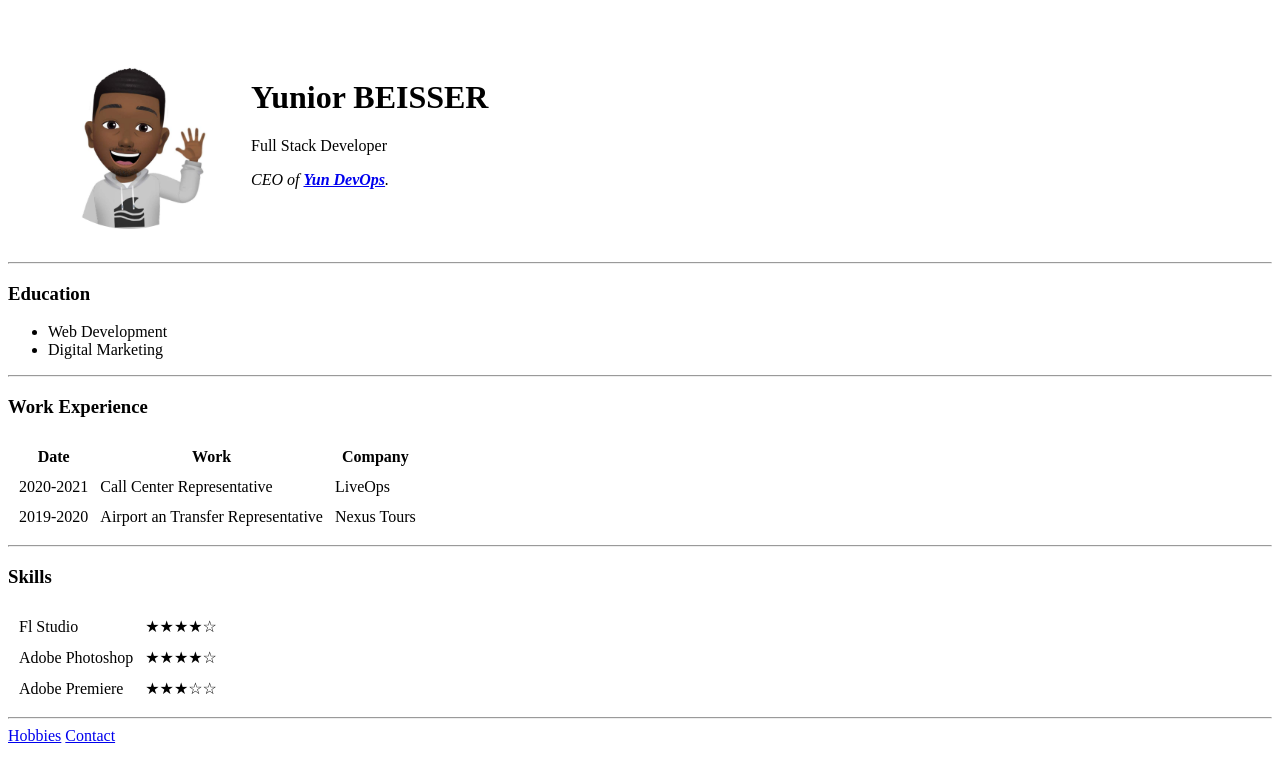
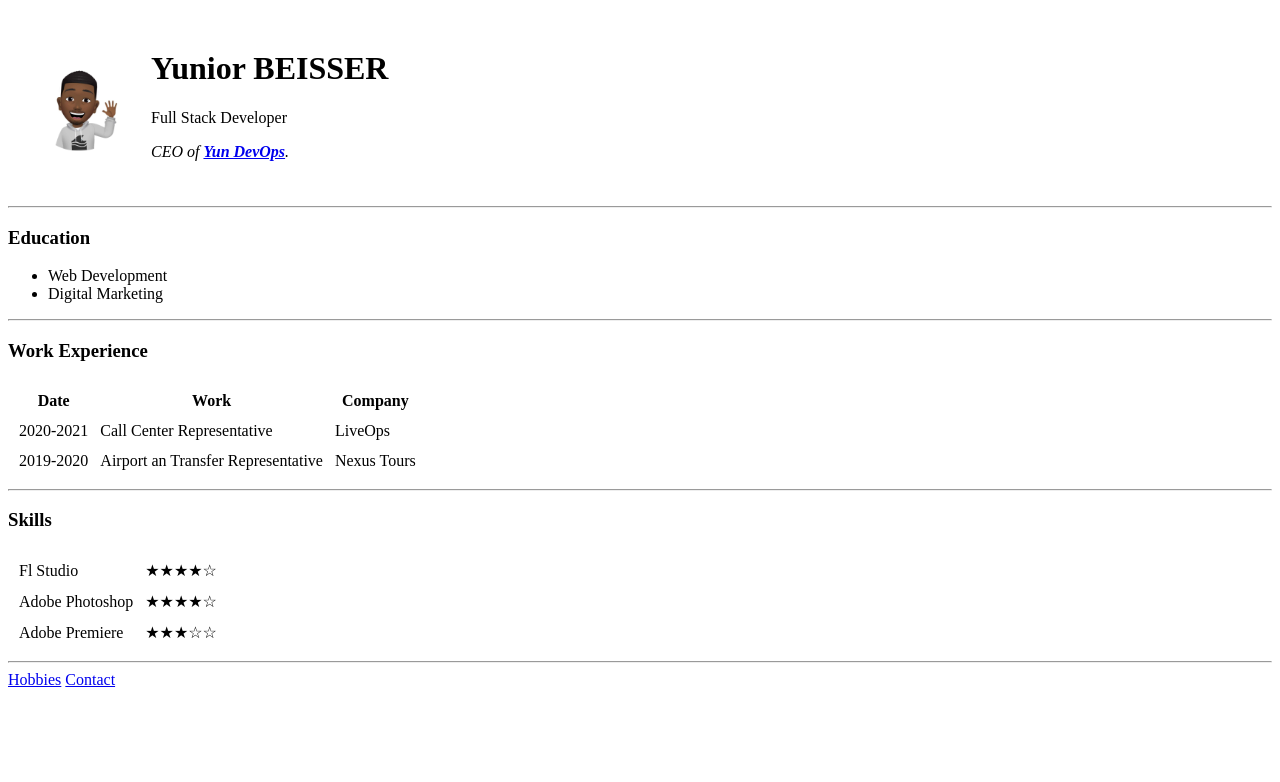
Before and after one commit to Yun1or/cv, a plain HTML site: page index.html in a window 1280 px wide. Drawn offline with Linux system fonts and the light colour scheme.

Commit message:
Update index.html

```diff
--- a/index.html
+++ b/index.html
@@ -9,7 +9,7 @@
 <body>
   <table cellspacing="20">
     <tr>
-      <td><img src="images/profil.png" width="200" height="200" alt="Yunior Profil Image"></td> <!-- HTML Image Elements-->
+      <td><img src="images/profil.png" width="100" height="100" alt="Yunior Profil Image"></td> <!-- HTML Image Elements-->
       <td>
         <h1>Yunior BEISSER</h1>
         <p>Full Stack Developer</p>
```
